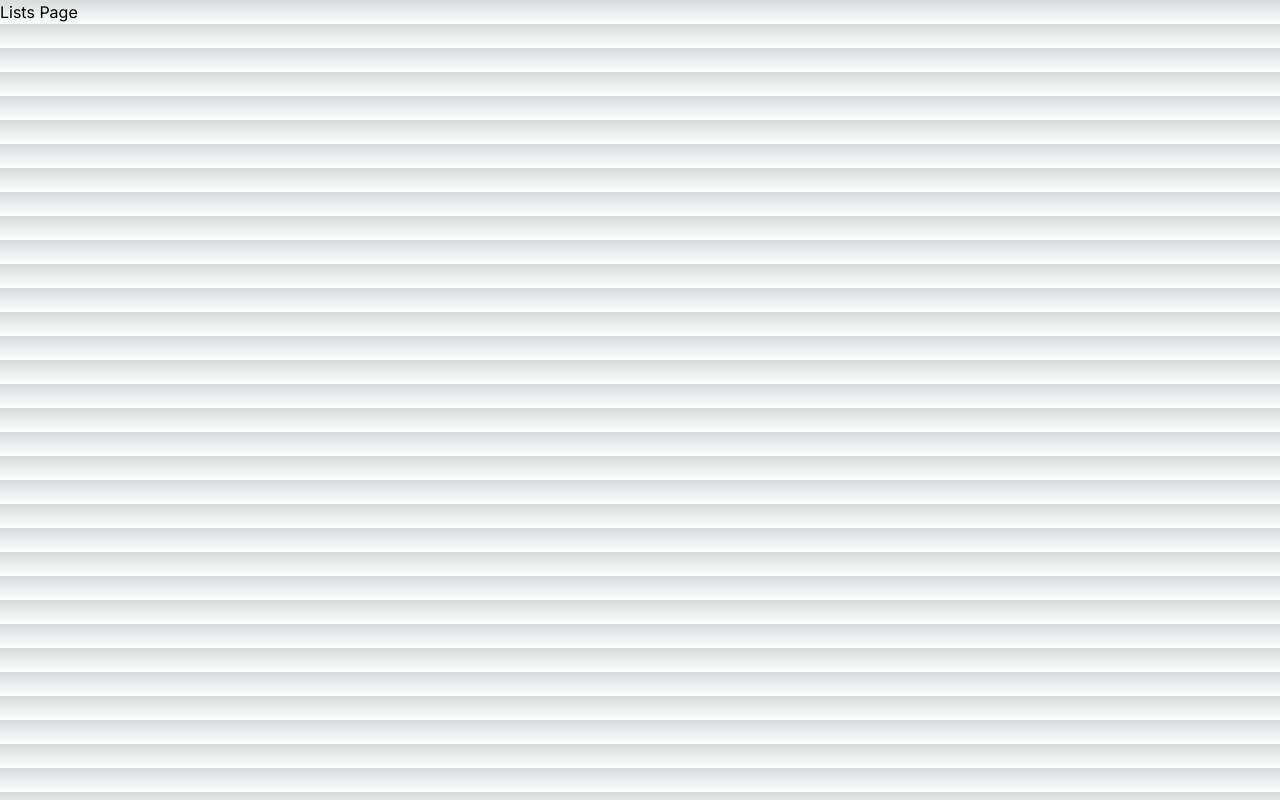
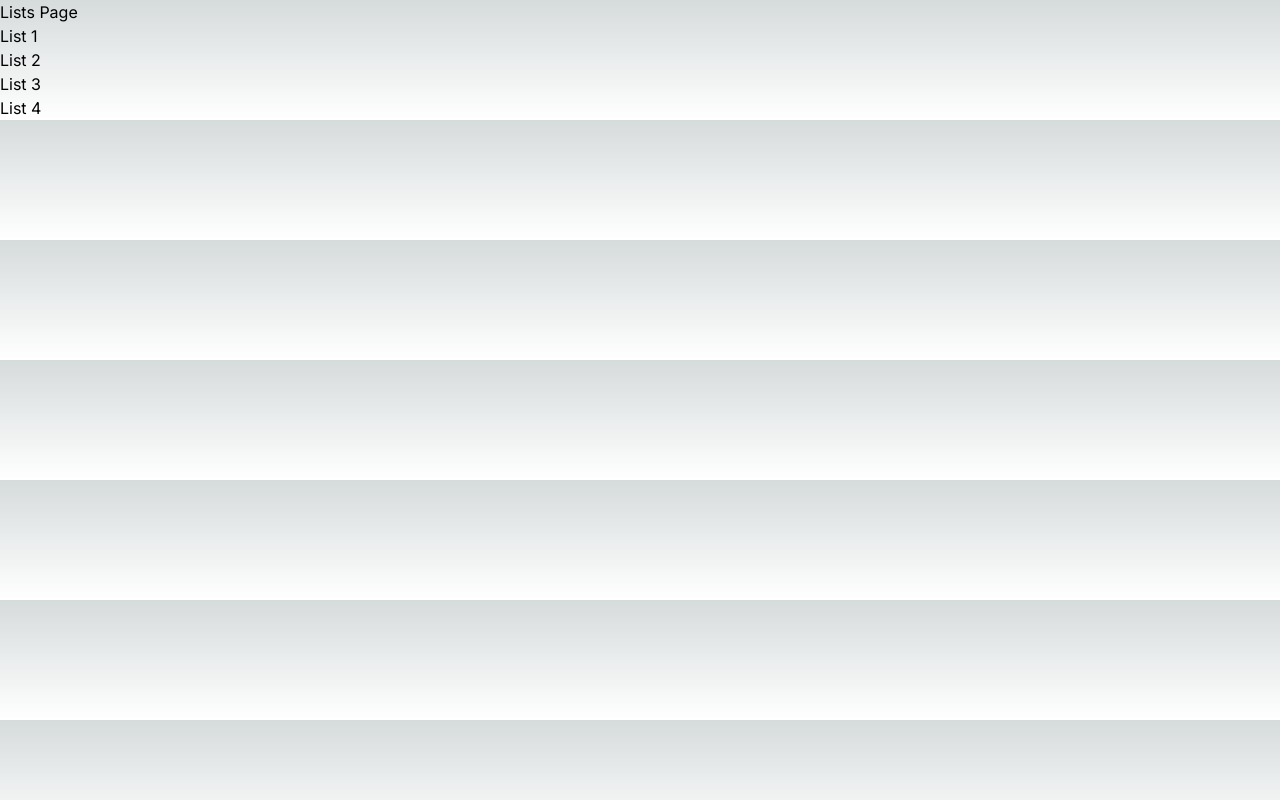
Before and after one commit to Raja-Usman-Murad/Nextjs, a Next.js app: page /lists in a window 1280 px wide. Built offline with nearby package versions, Linux system fonts and the light colour scheme.

Commit message:
dynamic routes

```diff
--- /dev/null
+++ b/app/lists/[listId]/page.tsx
@@ -0,0 +1,7 @@
+import React from "react";
+
+const ListsDetails = ({ params }: { params: { listId: string } }) => {
+  return <div>ListsDetails page {params.listId}</div>;
+};
+
+export default ListsDetails;
--- a/app/lists/page.tsx
+++ b/app/lists/page.tsx
@@ -1,7 +1,15 @@
 import React from "react";
 
 const Lists = () => {
-  return <div>Lists Page</div>;
+  return (
+    <>
+      <div>Lists Page</div>
+      <h5>List 1</h5>
+      <h5>List 2</h5>
+      <h5>List 3</h5>
+      <h5>List 4</h5>
+    </>
+  );
 };
 
 export default Lists;
```
